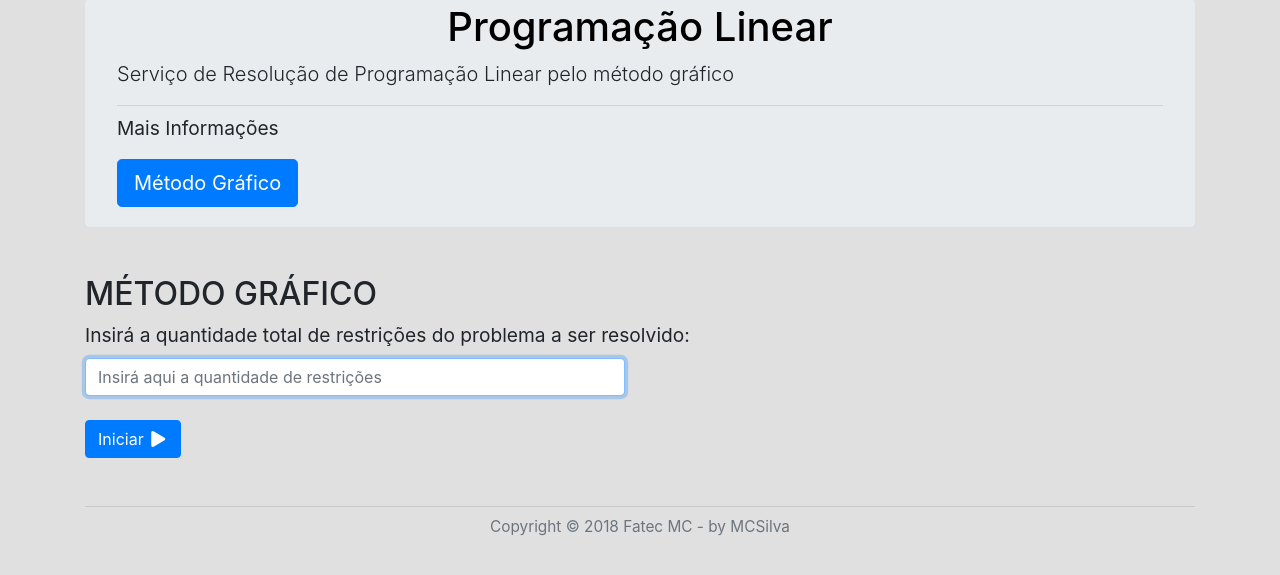
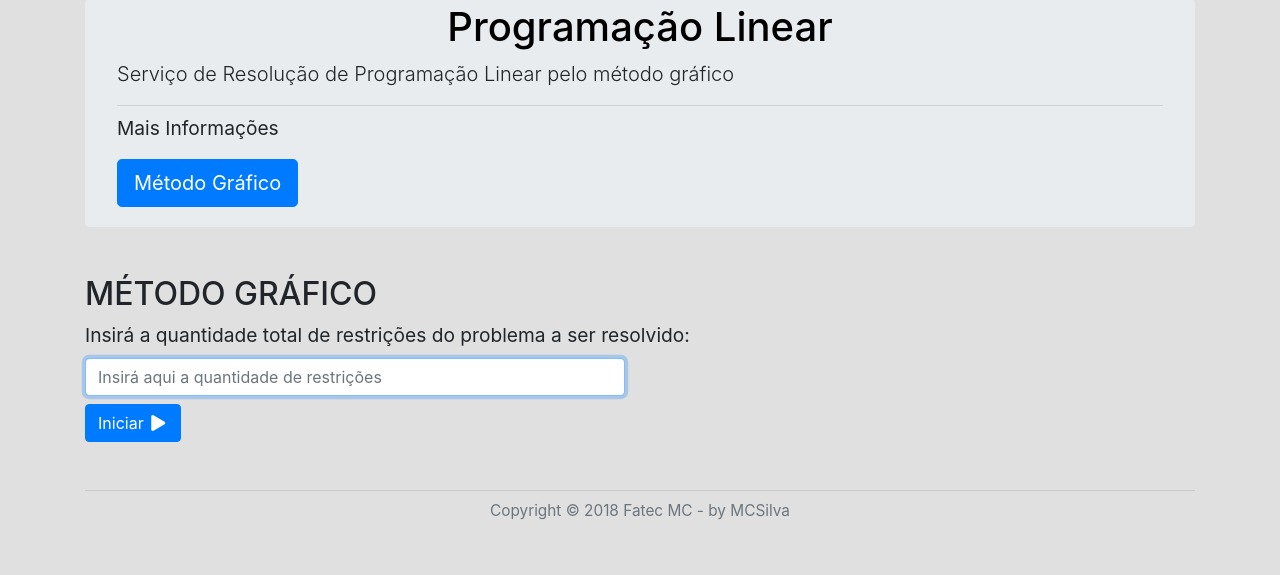
Before and after one commit to microrepar/programacao-linear-metodo-grafico, a Flask app: page / in a window 1280 px wide. Shown: the part 105-680 px from the top of the page. Run offline with Flask 2, Linux system fonts and the light colour scheme; some libraries are stand-ins or nearby versions.

Commit message:
Corrige o layot do template index.html

```diff
--- a/app/templates/index.html
+++ b/app/templates/index.html
@@ -23,11 +23,16 @@
 
 {% block conteudo %}
 <h2 class="display-5">MÉTODO GRÁFICO</h2>
-<div class="row">
-    <div class="col-sm-6">
-        <form action="{{ url_for('home') }}" method="POST">
-            <div class="form-group text-nowrap">
+
+<form action="{{ url_for('home') }}" method="POST">
+    <div class="form-group">
+        <div class="row">
+            <div class="col-sm-8">
                 <label for="id_qtde_restricoes">Insirá a quantidade total de restrições do problema a ser resolvido:</label>
+            </div>
+        </div>
+        <div class="row">
+            <div class="col-sm-6">
                 <input autofocus type="text" class="form-control" name="qtde_restricoes" id="id_qtde_restricoes"
                     aria-describedby="helpId" placeholder="Insirá aqui a quantidade de restrições">
                 {#
@@ -36,9 +41,9 @@
                     x, y >= 0, isto é, além das restrições identificadas, deverá contar + 2</small>
                 #}
             </div>
-            <button type="submit" class="btn btn-primary mt-2" name="acao" value="iniciar">Iniciar <i class="fas fa-play fa-1x fa-fw"></i></i></button>
-        </form>
+        </div>
+        <button type="submit" class="btn btn-primary mt-2" name="acao" value="iniciar">Iniciar <i class="fas fa-play fa-1x fa-fw"></i></i></button>
     </div>
-</div>
+</form>
 
 {% endblock %}
```
